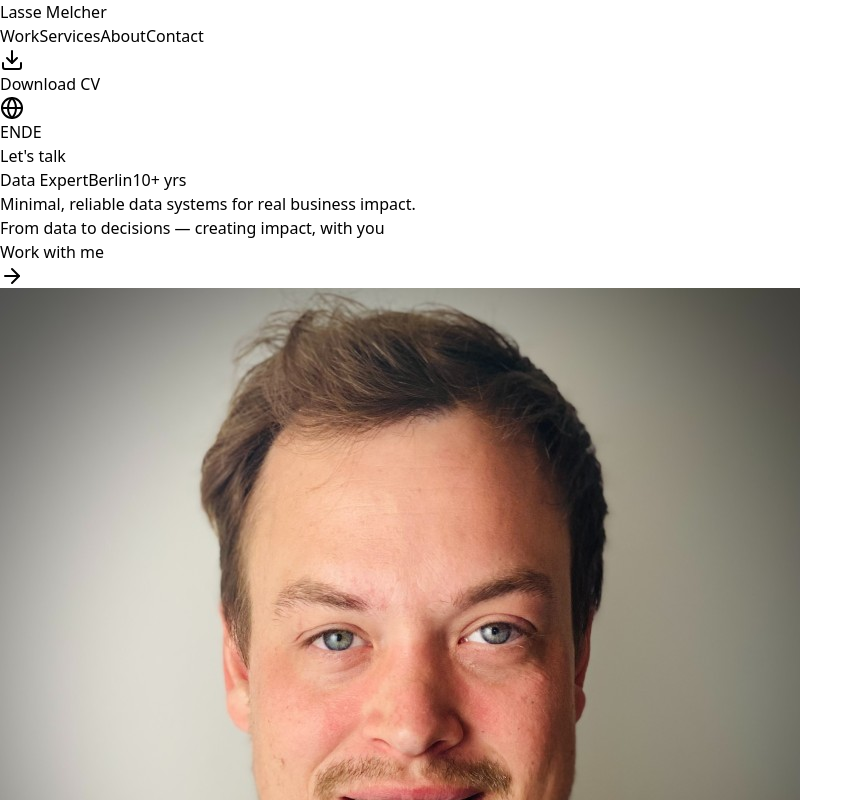
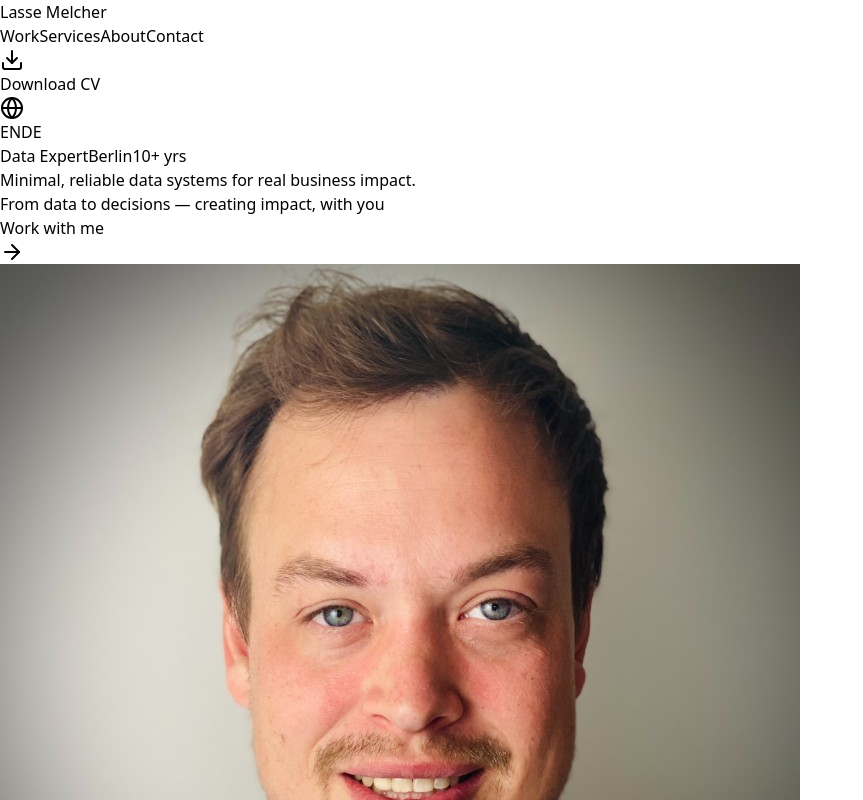
Before and after one commit to lassemel/lasse-melcher.de, a React (Vite) app: page / in a window 1280 px wide. Shown: the top 800 px of the page, without its empty margins (0-863 px from the left). Built offline with nearby package versions, Linux system fonts and the light colour scheme.

Commit message:
Remove 'Let's talk' button from header and fix CV download filename

```diff
--- a/src/LasseMelcherSite.jsx
+++ b/src/LasseMelcherSite.jsx
@@ -149,16 +149,13 @@ export default function LasseMelcherSite() {
               href="/Lasse-Melcher-CV-Resume-lite.pdf"
               target="_blank"
               rel="noopener noreferrer"
-              download="Lasse-Melcher-CV.pdf"
+              download="Lasse-Melcher-CV-Resume-lite.pdf"
               className="hidden md:flex items-center gap-2 text-sm text-blue-600 hover:text-blue-700 transition-colors px-3 py-2 rounded-lg hover:bg-blue-50 border border-blue-200 hover:border-blue-300"
             >
               <Download className="w-4 h-4" />
               {getTranslation(currentLanguage, 'about.cvDownload')}
             </a>
             <LanguageSwitcher />
-            <a href="#contact" className="hidden md:block">
-              <Button className="rounded-2xl">{getTranslation(currentLanguage, 'nav.letsTalk')}</Button>
-            </a>
           </div>
         </nav>
       </header>
```
